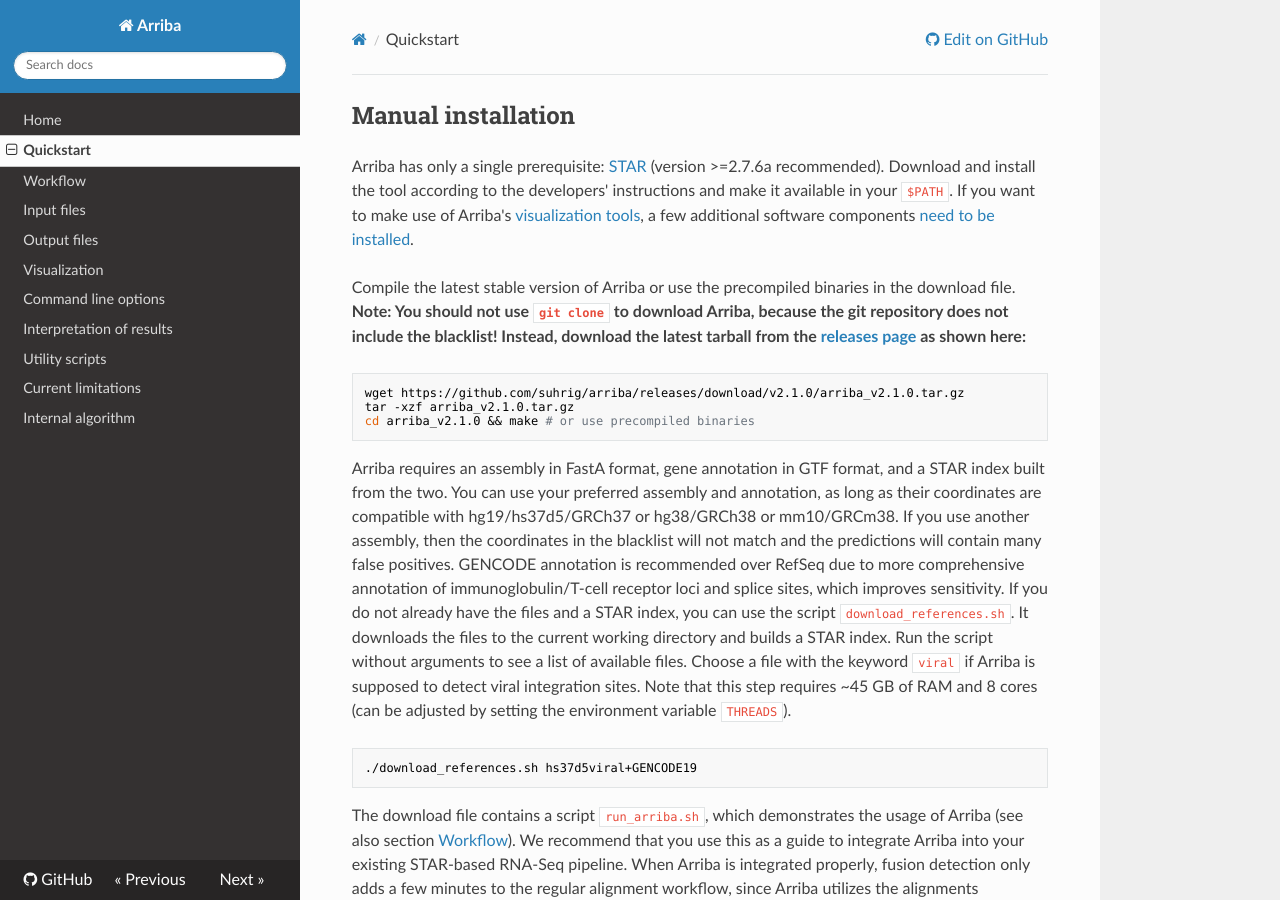
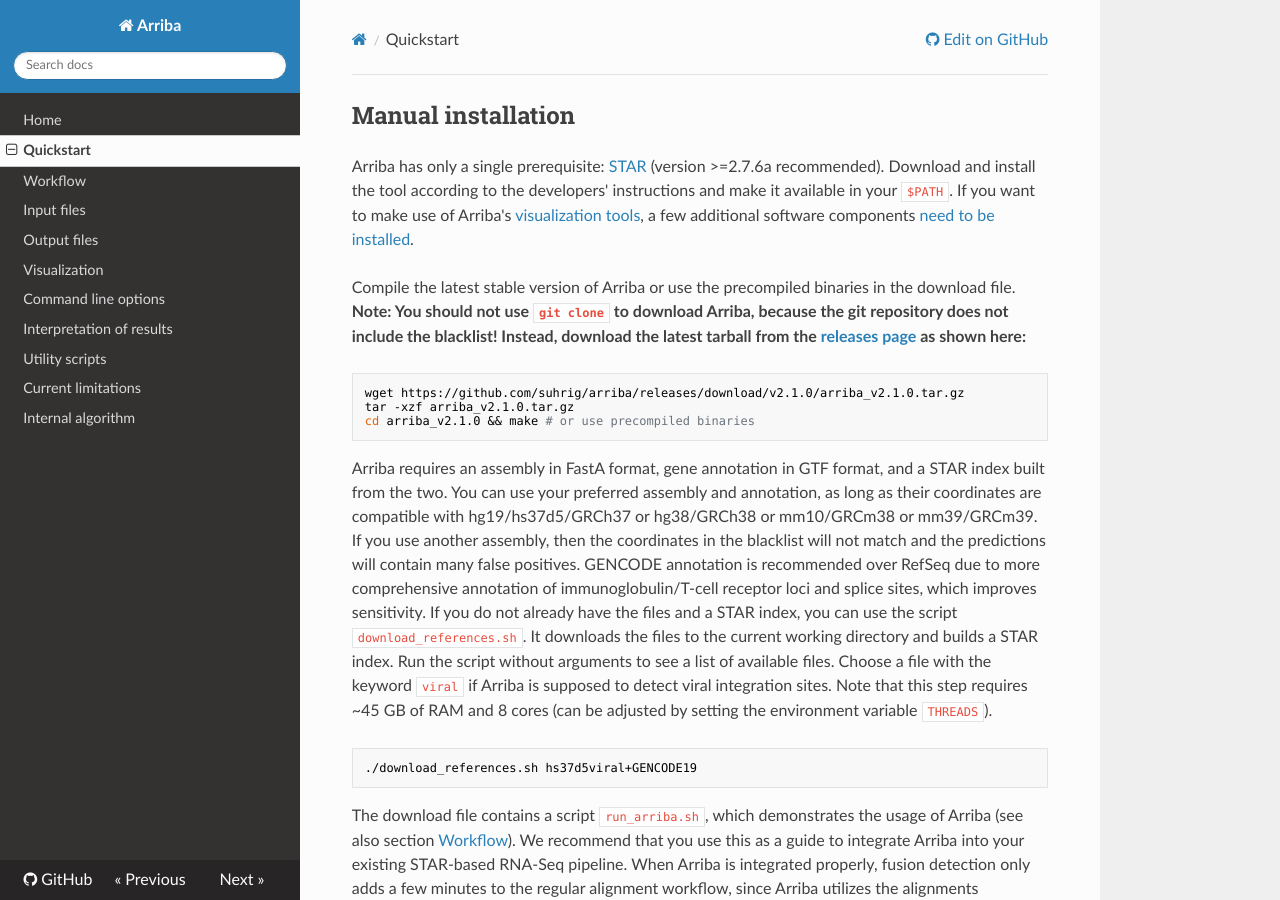
Before and after one commit to suhrig/arriba, an MkDocs documentation site: the page built from documentation/quickstart.md, in a window 1280 px wide and 900 px high. Built offline with MkDocs 1.6.1, drawn with Linux system fonts in a browser that asks for light colours; nearby versions of some CDN libraries; old or Windows-style settings are respelled for this version of MkDocs.

Commit message:
support for mm39/GRCm39

````diff
--- a/documentation/quickstart.md
+++ b/documentation/quickstart.md
@@ -11,7 +11,7 @@
 cd arriba_v2.1.0 && make # or use precompiled binaries
 ```
 
-Arriba requires an assembly in FastA format, gene annotation in GTF format, and a STAR index built from the two. You can use your preferred assembly and annotation, as long as their coordinates are compatible with hg19/hs37d5/GRCh37 or hg38/GRCh38 or mm10/GRCm38. If you use another assembly, then the coordinates in the blacklist will not match and the predictions will contain many false positives. GENCODE annotation is recommended over RefSeq due to more comprehensive annotation of immunoglobulin/T-cell receptor loci and splice sites, which improves sensitivity. If you do not already have the files and a STAR index, you can use the script `download_references.sh`. It downloads the files to the current working directory and builds a STAR index. Run the script without arguments to see a list of available files. Choose a file with the keyword `viral` if Arriba is supposed to detect viral integration sites. Note that this step requires ~45 GB of RAM and 8 cores (can be adjusted by setting the environment variable `THREADS`).
+Arriba requires an assembly in FastA format, gene annotation in GTF format, and a STAR index built from the two. You can use your preferred assembly and annotation, as long as their coordinates are compatible with hg19/hs37d5/GRCh37 or hg38/GRCh38 or mm10/GRCm38 or mm39/GRCm39. If you use another assembly, then the coordinates in the blacklist will not match and the predictions will contain many false positives. GENCODE annotation is recommended over RefSeq due to more comprehensive annotation of immunoglobulin/T-cell receptor loci and splice sites, which improves sensitivity. If you do not already have the files and a STAR index, you can use the script `download_references.sh`. It downloads the files to the current working directory and builds a STAR index. Run the script without arguments to see a list of available files. Choose a file with the keyword `viral` if Arriba is supposed to detect viral integration sites. Note that this step requires ~45 GB of RAM and 8 cores (can be adjusted by setting the environment variable `THREADS`).
 
 ```bash
 ./download_references.sh hs37d5viral+GENCODE19
````
Also changed, not shown: documentation/input-files.md (+1 -1 lines), 1 other file.
